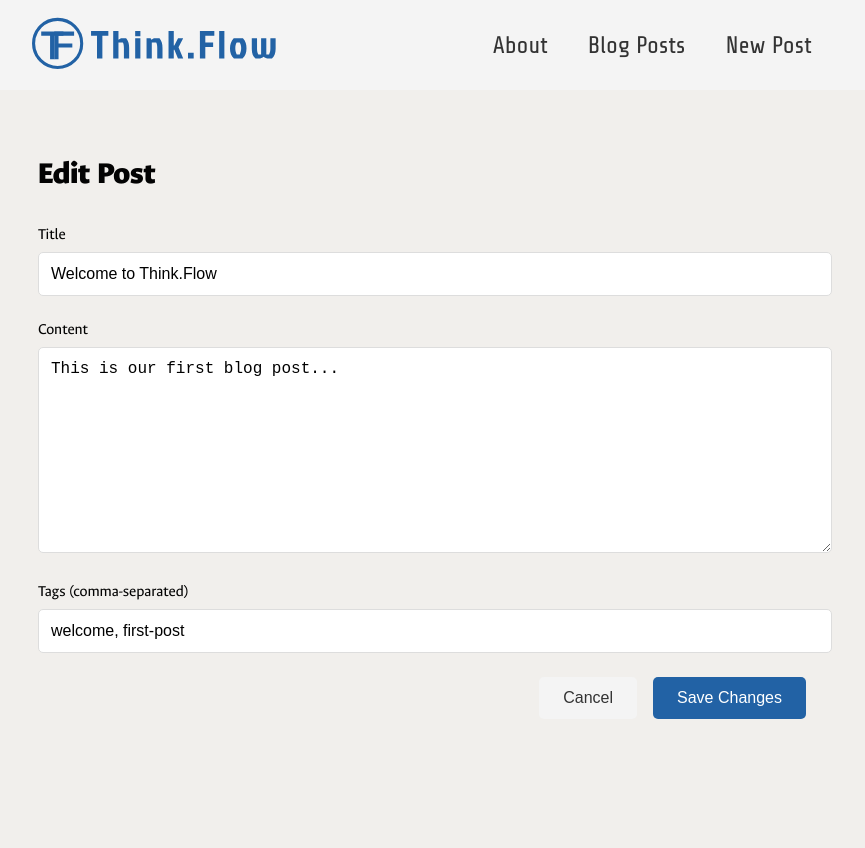
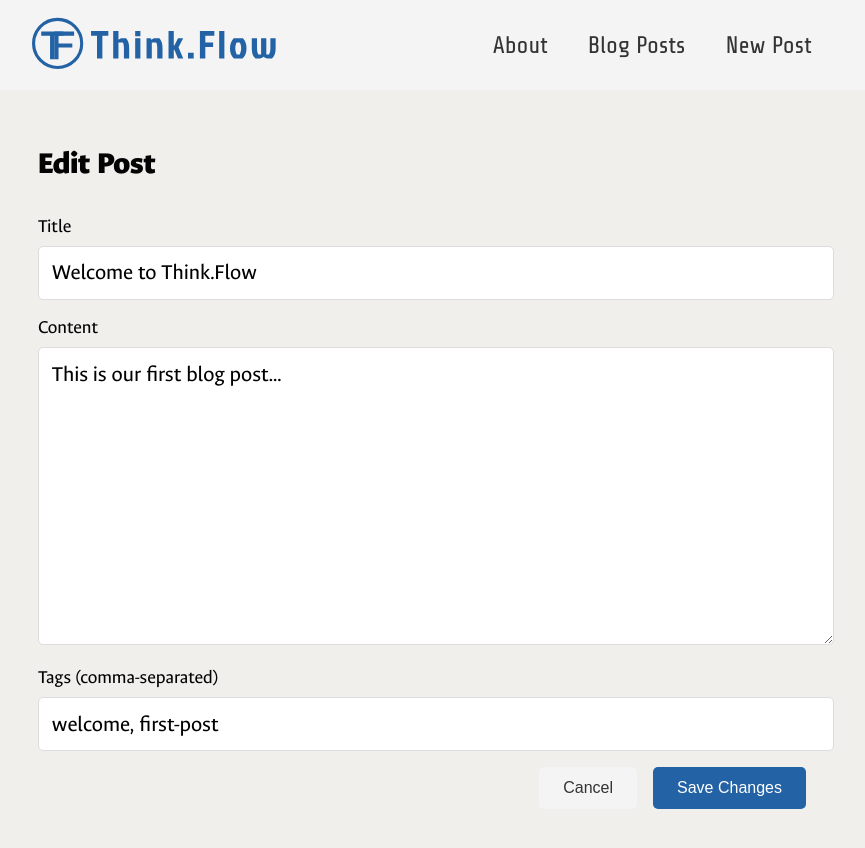
Before and after one commit to gabrielatwell1987/blog, a SvelteKit app: page /posts/welcome-to-thinkflow/edit in a window 1280 px wide. Shown: the top 848 px of the page, without its empty margins (218-1083 px from the left). Before the commit the page ends 800 px from the top, so only its background shows below. Built offline with nearby package versions, Linux system fonts and the light colour scheme.

Commit message:
i changed the font sizing of /new and /edit

```diff
--- a/src/routes/posts/[slug]/edit/+page.svelte
+++ b/src/routes/posts/[slug]/edit/+page.svelte
@@ -85,7 +85,7 @@
 <style>
 	.edit-post {
 		max-width: 800px;
-		margin: 2rem auto;
+		margin: 1rem auto;
 		padding: 0 1rem;
 
 		& h1 {
@@ -94,22 +94,29 @@
 			margin-bottom: 2rem;
 		}
 
+		& form {
+			display: flex;
+			flex-direction: column;
+			gap: 1rem;
+		}
+
 		& .form-group {
-			margin-bottom: 1.5rem;
-
 			& label {
 				display: block;
 				margin-bottom: 0.5rem;
+				font-size: clamp(1.2rem, 1.2vw, 1.5rem);
 				font-weight: 500;
 			}
 
 			& input,
 			& textarea {
 				width: 100%;
-				padding: 0.75rem;
+				padding: 0.8rem;
 				border: 1px solid #ddd;
 				border-radius: 5px;
-				font-size: 1rem;
+				font-size: clamp(1rem, 1.75vw, 1.5rem);
+				font-family: inherit;
+				/* margin-bottom: 0.75rem; */
 
 				&:focus {
 					outline: none;
```
Also changed, not shown: src/routes/new/+page.svelte (+7 -2 lines).
